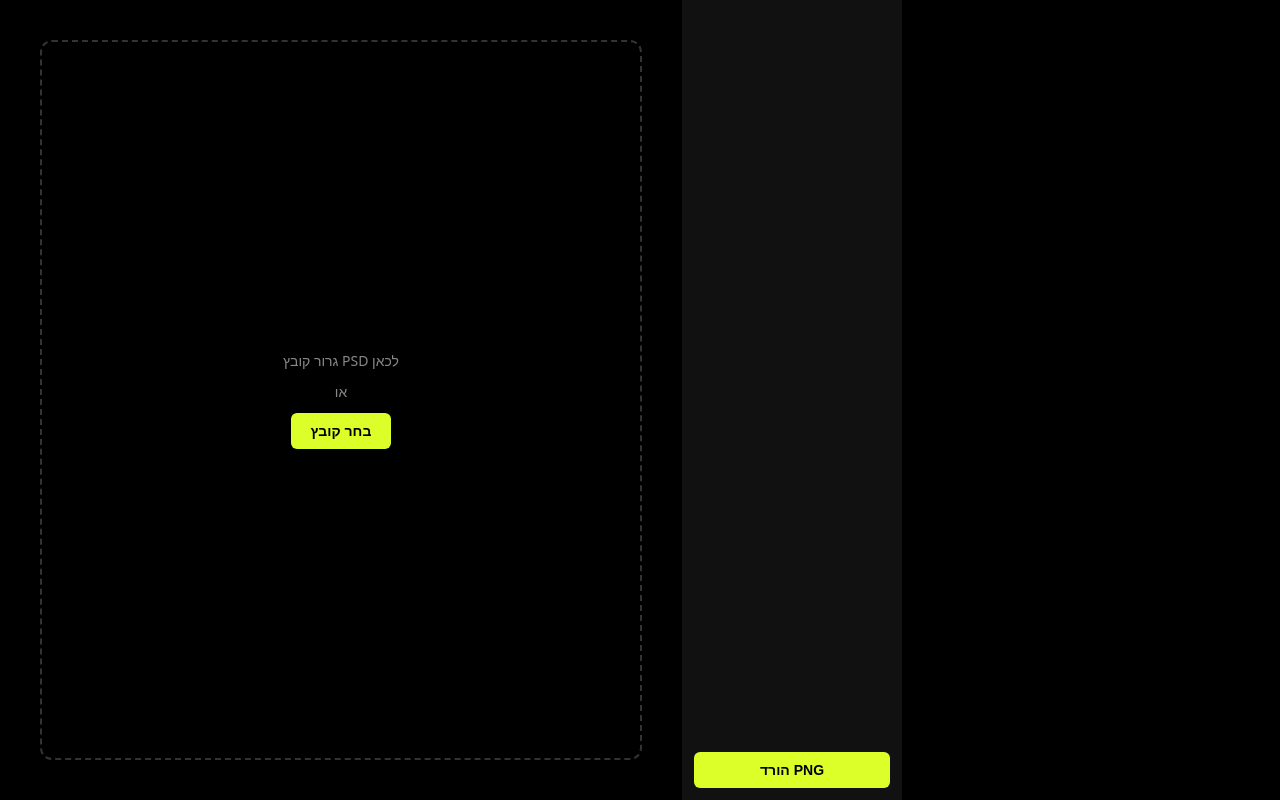
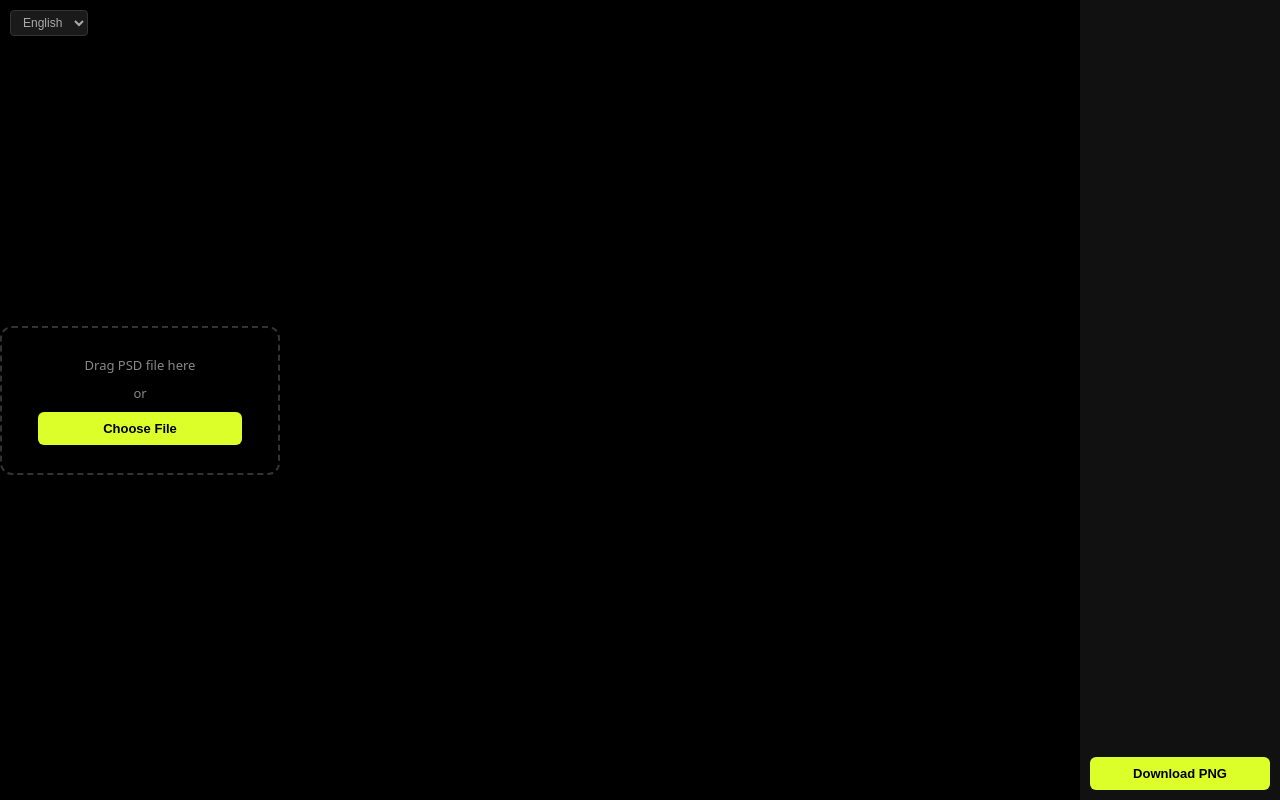
Before and after one commit to leonkolop1-rgb/psd-viewer, a website built with Vite: page index.html in a window 1280 px wide. Built offline with nearby package versions, Linux system fonts and the light colour scheme.

Commit message:
feat: sidebar on right, compact upload zone, i18n EN/HE, language dropdown

```diff
--- a/index.html
+++ b/index.html
@@ -1,5 +1,5 @@
 <!DOCTYPE html>
-<html lang="he">
+<html lang="en">
 <head>
   <meta charset="UTF-8" />
   <meta name="viewport" content="width=device-width, initial-scale=1.0" />
@@ -7,22 +7,29 @@
   <link rel="stylesheet" href="/src/styles.css" />
 </head>
 <body>
+  <div id="lang-selector">
+    <select id="lang-select">
+      <option value="en">English</option>
+      <option value="he">עברית</option>
+    </select>
+  </div>
+
   <div id="app">
     <div id="drop-zone">
-      <p>גרור קובץ PSD לכאן</p>
-      <p>או</p>
-      <button id="open-btn">בחר קובץ</button>
+      <p data-i18n="dragText">Drag PSD file here</p>
+      <p data-i18n="orText">or</p>
+      <button id="open-btn" data-i18n="chooseFile">Choose File</button>
       <input type="file" id="file-input" accept=".psd" hidden />
     </div>
     <div id="viewer" hidden>
-      <aside id="sidebar">
-        <div id="layer-tree"></div>
-        <button id="resolution-btn" hidden>בדוק רזולוציה</button>
-        <button id="download-btn">הורד PNG</button>
-      </aside>
       <main id="canvas-container">
         <canvas id="preview-canvas"></canvas>
       </main>
+      <aside id="sidebar">
+        <div id="layer-tree"></div>
+        <button id="resolution-btn" hidden data-i18n="checkResolution">Check Resolution</button>
+        <button id="download-btn" data-i18n="downloadPng">Download PNG</button>
+      </aside>
     </div>
   </div>
   <script type="module" src="/src/main.js"></script>
--- a/src/layer-tree.js
+++ b/src/layer-tree.js
@@ -1,20 +1,20 @@
-export function buildLayerTree(container, layers, visibleIds, onChange) {
+export function buildLayerTree(container, layers, visibleIds, onChange, lang = 'en') {
   container.innerHTML = '';
-  renderList(container, layers, visibleIds, onChange, 0);
+  renderList(container, layers, visibleIds, onChange, lang, 0);
 }
 
-function renderList(container, layers, visibleIds, onChange, depth) {
+function renderList(container, layers, visibleIds, onChange, lang, depth) {
   for (const layer of layers) {
-    container.appendChild(createItem(layer, visibleIds, onChange, depth));
+    container.appendChild(createItem(layer, visibleIds, onChange, lang, depth));
     if (layer.children) {
       const childWrap = document.createElement('div');
-      renderList(childWrap, layer.children, visibleIds, onChange, depth + 1);
+      renderList(childWrap, layer.children, visibleIds, onChange, lang, depth + 1);
       container.appendChild(childWrap);
     }
   }
 }
 
-function createItem(layer, visibleIds, onChange, depth) {
+function createItem(layer, visibleIds, onChange, lang, depth) {
   const item = document.createElement('div');
   item.className = 'layer-item';
   item.style.paddingLeft = `${6 + depth * 14}px`;
@@ -49,7 +49,7 @@ function createItem(layer, visibleIds, onChange, depth) {
 
   const name = document.createElement('span');
   name.className = 'layer-name';
-  name.textContent = layer.name || '(unnamed)';
+  name.textContent = layer.name || (lang === 'he' ? '(ללא שם)' : '(unnamed)');
   item.appendChild(name);
 
   return item;
--- a/src/main.js
+++ b/src/main.js
@@ -1,6 +1,40 @@
 import { parsePSD, flattenLayers } from './psd-parser.js';
 import { renderToCanvas } from './canvas-renderer.js';
 import { buildLayerTree } from './layer-tree.js';
+
+const translations = {
+  en: {
+    dragText: 'Drag PSD file here',
+    orText: 'or',
+    chooseFile: 'Choose File',
+    downloadPng: 'Download PNG',
+    checkResolution: 'Check Resolution',
+    unnamed: '(unnamed)',
+  },
+  he: {
+    dragText: 'גרור קובץ PSD לכאן',
+    orText: 'או',
+    chooseFile: 'בחר קובץ',
+    downloadPng: 'הורד PNG',
+    checkResolution: 'בדוק רזולוציה',
+    unnamed: '(ללא שם)',
+  },
+};
+
+let currentLang = 'en';
+
+function t(key) { return translations[currentLang][key]; }
+
+function setLanguage(lang) {
+  currentLang = lang;
+  document.documentElement.lang = lang;
+  document.querySelectorAll('[data-i18n]').forEach(el => {
+    el.textContent = translations[lang][el.dataset.i18n] ?? el.textContent;
+  });
+  if (currentPsd) {
+    buildLayerTree(layerTreeEl, currentPsd.children ?? [], visibleIds, redraw, currentLang);
+  }
+}
 
 const dropZone = document.getElementById('drop-zone');
 const openBtn = document.getElementById('open-btn');
@@ -10,10 +44,13 @@ const layerTreeEl = document.getElementById('layer-tree');
 const canvas = document.getElementById('preview-canvas');
 const downloadBtn = document.getElementById('download-btn');
 const resolutionBtn = document.getElementById('resolution-btn');
+const langSelect = document.getElementById('lang-select');
 
 let visibleIds = new Set();
 let totalLayerCount = 0;
 let currentPsd = null;
+
+langSelect.addEventListener('change', () => setLanguage(langSelect.value));
 
 openBtn.addEventListener('click', () => fileInput.click());
 
@@ -47,7 +84,7 @@ async function loadFile(file) {
   dropZone.hidden = true;
   viewer.hidden = false;
 
-  buildLayerTree(layerTreeEl, psd.children ?? [], visibleIds, redraw);
+  buildLayerTree(layerTreeEl, psd.children ?? [], visibleIds, redraw, currentLang);
   redraw();
   resolutionBtn.hidden = false;
   showResolutionToast(psd.width, psd.height);
--- a/src/styles.css
+++ b/src/styles.css
@@ -16,54 +16,93 @@ body {
   overflow: hidden;
 }
 
+/* Language selector — fixed top left */
+#lang-selector {
+  position: fixed;
+  top: 10px;
+  left: 10px;
+  z-index: 100;
+}
+#lang-select {
+  background: #1a1a1a;
+  color: #aaa;
+  border: 1px solid #333;
+  padding: 4px 8px;
+  border-radius: 4px;
+  font-size: 12px;
+  cursor: pointer;
+  outline: none;
+}
+#lang-select:hover { border-color: var(--accent); }
+
 #app { height: 100vh; display: flex; }
 
-/* Drop zone */
+/* Drop zone — compact and centered */
 #drop-zone {
-  flex: 1;
+  margin: auto;
+  width: 280px;
+  padding: 28px 36px;
   display: flex;
   flex-direction: column;
   align-items: center;
-  justify-content: center;
-  gap: 12px;
+  gap: 10px;
   border: 2px dashed #333;
-  margin: 40px;
   border-radius: 12px;
   transition: border-color 0.2s;
 }
 #drop-zone.drag-over { border-color: var(--accent); }
-#drop-zone p { color: #888; font-size: 14px; }
+#drop-zone p { color: #888; font-size: 13px; }
 
 /* Buttons */
 button {
   background: var(--accent);
   color: #000;
   border: none;
-  padding: 10px 20px;
+  padding: 9px 18px;
   border-radius: 6px;
-  font-size: 14px;
+  font-size: 13px;
   font-weight: 600;
   cursor: pointer;
   transition: opacity 0.2s;
+  width: 100%;
 }
 button:hover { opacity: 0.85; }
 
-/* Viewer layout */
+/* Viewer layout — canvas left, sidebar RIGHT */
 #viewer {
   flex: 1;
   display: flex;
   overflow: hidden;
 }
 
+#canvas-container {
+  flex: 1;
+  display: flex;
+  align-items: center;
+  justify-content: center;
+  overflow: auto;
+  padding: 6px;
+  min-width: 0;
+  min-height: 0;
+}
+
+#preview-canvas {
+  max-width: 100%;
+  max-height: calc(100vh - 12px);
+  display: block;
+}
+
+/* Sidebar — right side */
 #sidebar {
-  width: 220px;
-  min-width: 220px;
+  width: 200px;
+  min-width: 200px;
   background: var(--sidebar-bg);
   display: flex;
   flex-direction: column;
-  padding: 12px;
-  gap: 12px;
+  padding: 10px;
+  gap: 8px;
   overflow: hidden;
+  order: 2;
 }
 
 #layer-tree {
@@ -81,7 +120,7 @@ button:hover { opacity: 0.85; }
   gap: 6px;
   padding: 4px 6px;
   border-radius: 4px;
-  font-size: 13px;
+  font-size: 12px;
   user-select: none;
 }
 .layer-item:hover { background: var(--hover); }
@@ -101,24 +140,6 @@ button:hover { opacity: 0.85; }
 .group-toggle:hover { color: var(--accent); }
 
 input[type="checkbox"] { accent-color: var(--accent); cursor: pointer; }
-
-/* Canvas */
-#canvas-container {
-  flex: 1;
-  display: flex;
-  align-items: center;
-  justify-content: center;
-  overflow: auto;
-  padding: 8px;
-  min-width: 0;
-  min-height: 0;
-}
-
-#preview-canvas {
-  max-width: 100%;
-  max-height: calc(100vh - 16px);
-  display: block;
-}
 
 /* Resolution toast */
 #resolution-toast {
@@ -154,7 +175,7 @@ input[type="checkbox"] { accent-color: var(--accent); cursor: pointer; }
   font-weight: 400;
   cursor: pointer;
   line-height: 1;
-  min-width: unset;
+  width: auto;
 }
 #resolution-toast-close:hover {
   color: var(--accent);
```
